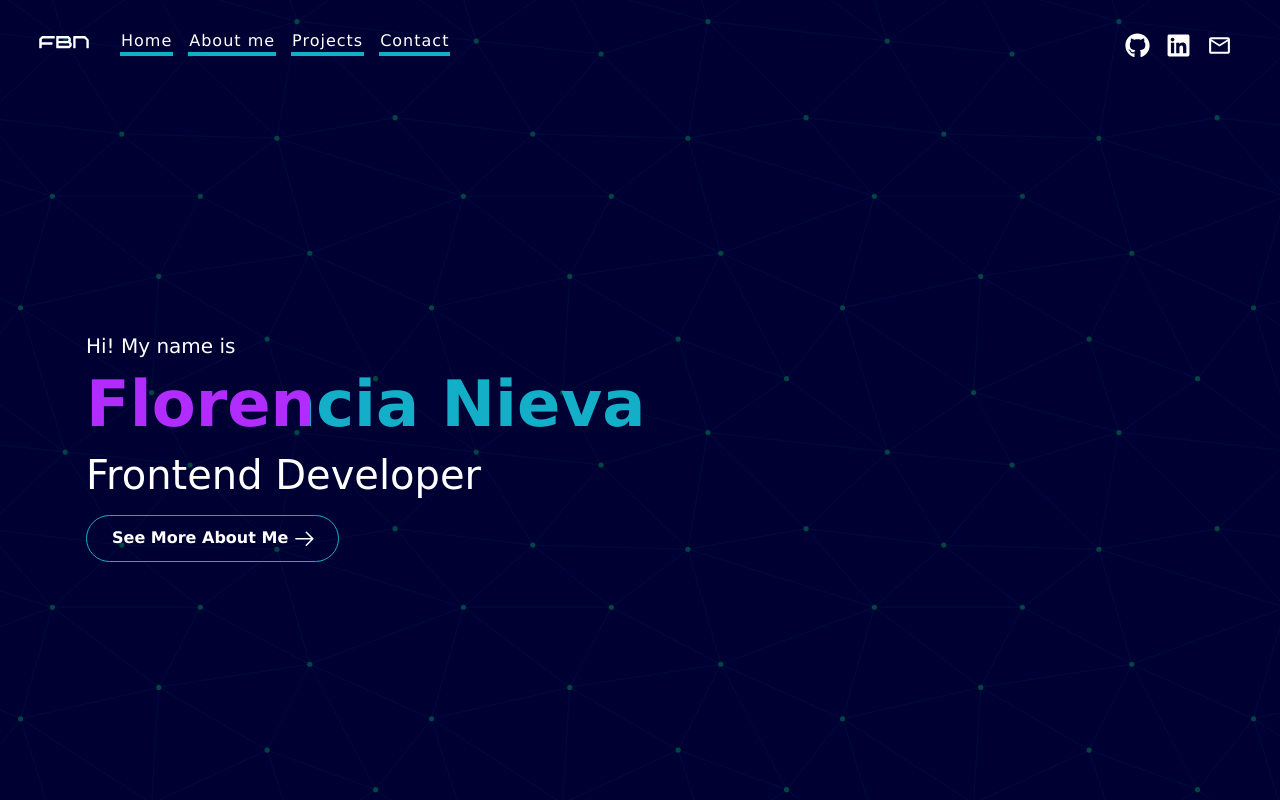
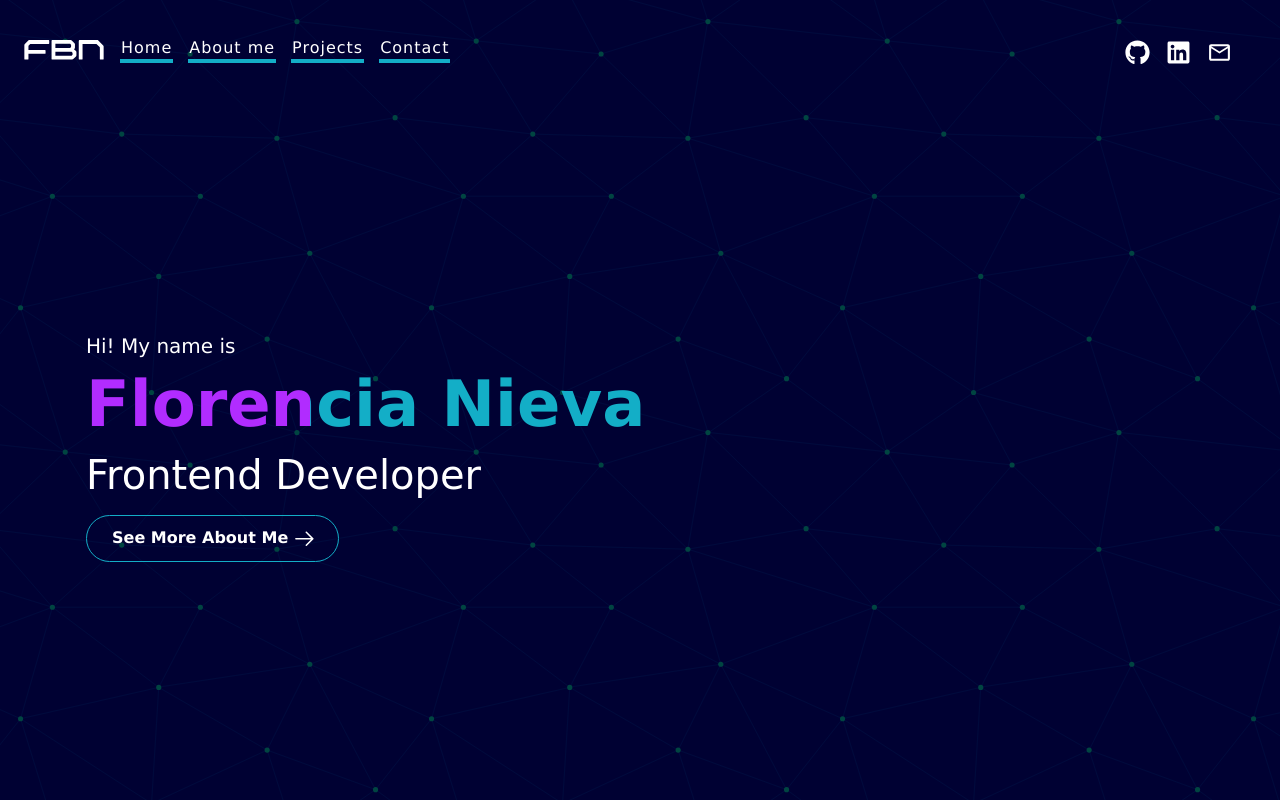
Before and after one commit to FlorenciaNieva/Portfolio-2, a React (Vite) app: page / in a window 1280 px wide. Shown: the top 800 px of the page. Built offline with nearby package versions, Linux system fonts and the light colour scheme; no server answers.

Commit message:
Agrego componente Image de react boostrap para el logo

```diff
--- a/src/components/Header/Header.jsx
+++ b/src/components/Header/Header.jsx
@@ -1,5 +1,4 @@
-import Nav from "react-bootstrap/Nav";
-import Navbar from "react-bootstrap/Navbar";
+import { Nav, Navbar, Image } from "react-bootstrap";
 import { Link } from "react-router-dom";
 import logo from "../../assets/logo/logo.svg";
 import { FaGithub, FaLinkedin } from "react-icons/fa";
@@ -9,12 +8,11 @@ import { IoCloseSharp } from "react-icons/io5";
 export default function Header({ handleToggleMenu, menuOpen }) {
   return (
     <header className="w-100 position-absolute">
-      <Navbar data-bs-theme="dark" expand="sm" className="mx-4 mt-2">
-        <img
+      <Navbar data-bs-theme="dark" expand="sm" className="mx-4">
+        <Image
           alt="logo"
           src={logo}
           width="80"
-          height="50"
           className="d-inline-block align-top"
         />
         <Navbar.Toggle
```
